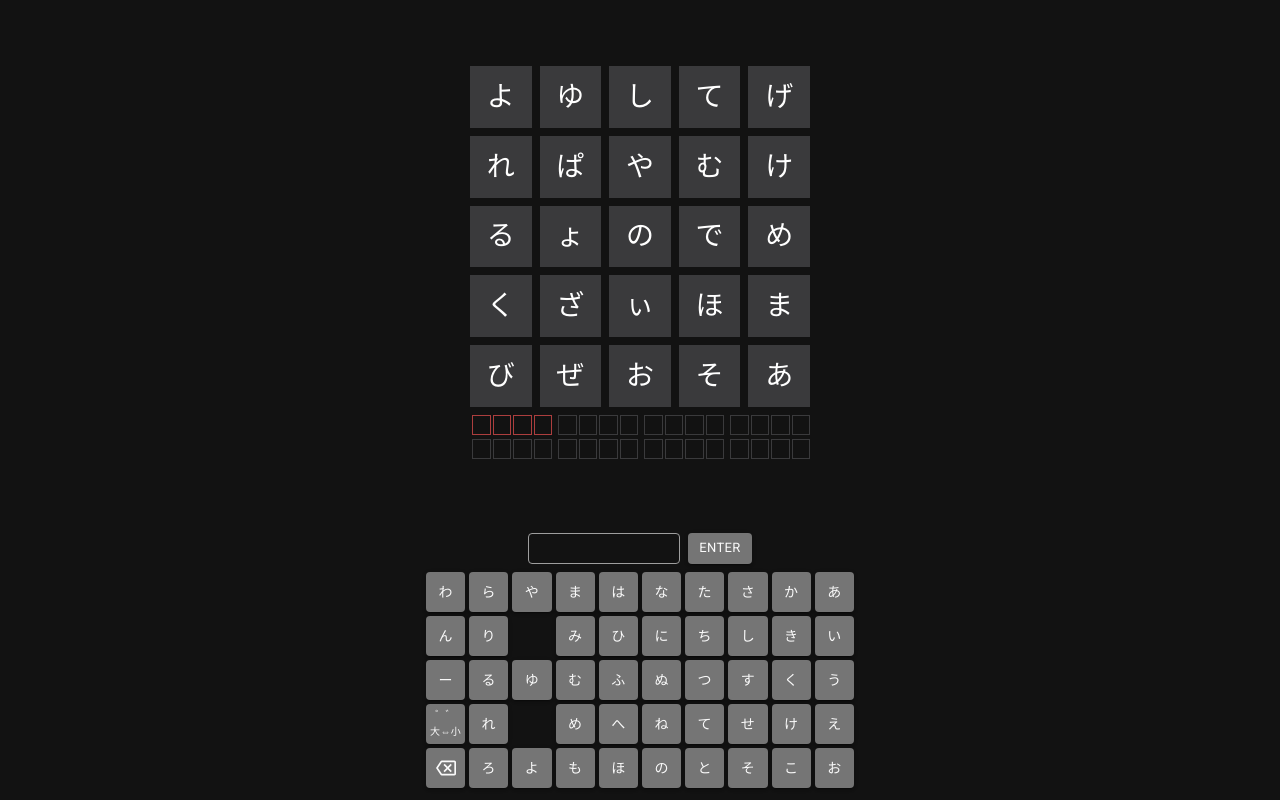
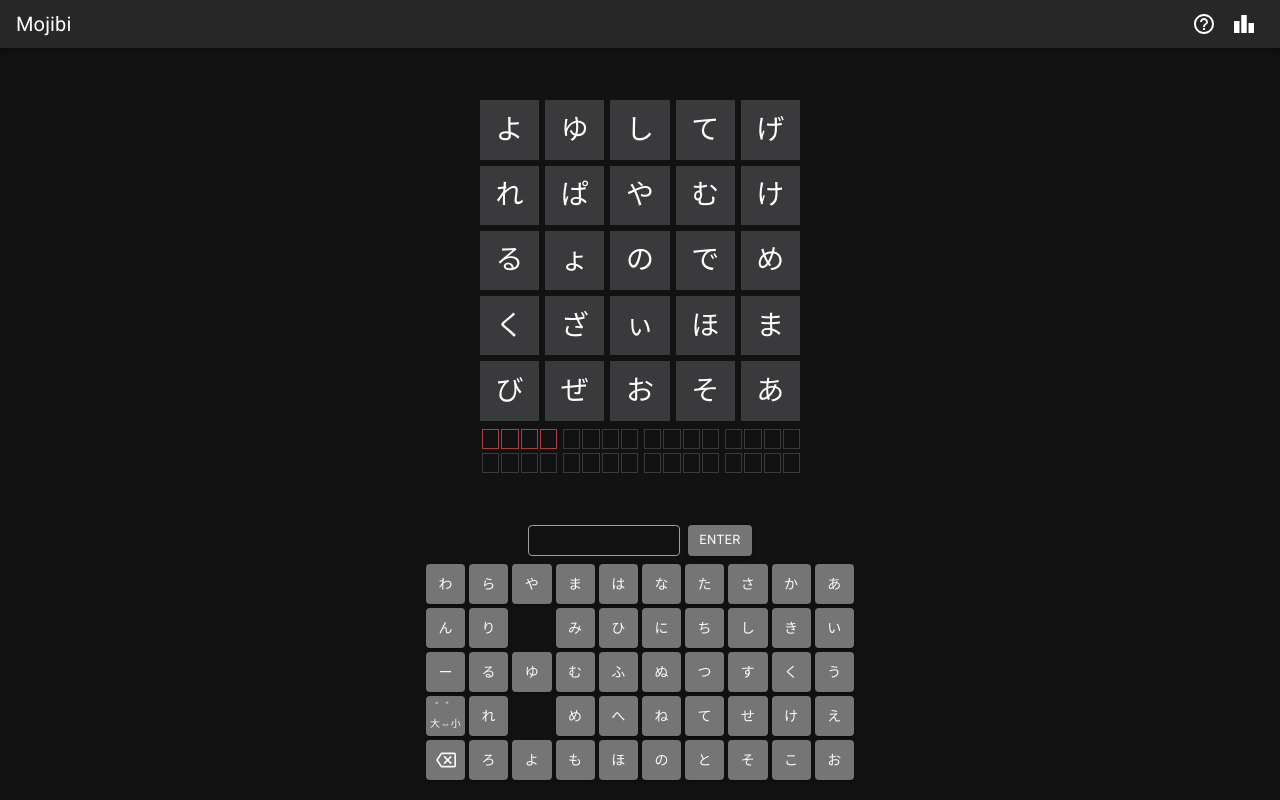
Before and after one commit to n2dev/mojibi, a React (Create React App) app: page / in a window 1280 px wide. Built offline with nearby package versions, Linux system fonts and the light colour scheme.

Commit message:
Add header

```diff
--- a/src/App.tsx
+++ b/src/App.tsx
@@ -2,12 +2,14 @@ import './app.css'
 import CssBaseline from '@mui/material/CssBaseline'
 import { ThemeProvider } from '@mui/material/styles'
 import theme from './theme'
+import Header from './components/header'
 import Game from './components/game'
 
 function App() {
 	return (
 		<ThemeProvider theme={theme}>
 			<CssBaseline />
+			<Header />
 			<Game />
 		</ThemeProvider>
 	)
--- a/src/components/game/BingoGrid.tsx
+++ b/src/components/game/BingoGrid.tsx
@@ -45,15 +45,15 @@ const Bingo = () => {
 	}, [enteredWords])
 
 	return (
-		<Box flexGrow={1} display='flex' justifyContent='center' alignItems='center'>
+		<Box mt={1} flexGrow={1} display='flex' justifyContent='center' alignItems='center'>
 			<Box>
 				{/* <UpperInfo /> */}
 				<Box
-					minWidth={340}
+					minWidth={320}
 					display='grid'
 					gridTemplateColumns='repeat(5, 1fr)'
 					gridTemplateRows='repeat(5, 1fr)'
-					gap={1}
+					gap={0.75}
 				>
 					{bingoLetters.map((letter, index) => {
 						return <Cell letter={letter} index={index} key={letter} />
--- a/src/components/game/index.tsx
+++ b/src/components/game/index.tsx
@@ -18,7 +18,7 @@ const Game = () => {
 	// Prevents the 100vh problem that the viewport is not constant in some mobile browsers
 	const documentHeight = () => {
 		const doc = document.documentElement
-		doc.style.setProperty('--doc-height', `${window.innerHeight}px`)
+		doc.style.setProperty('--doc-height', `calc(${window.innerHeight}px - 56px)`)
 	}
 	window.addEventListener('resize', documentHeight)
 	documentHeight()
--- /dev/null
+++ b/src/components/header/index.tsx
@@ -0,0 +1,33 @@
+import AppBar from '@mui/material/AppBar'
+import Box from '@mui/material/Box'
+import Toolbar from '@mui/material/Toolbar'
+import Typography from '@mui/material/Typography'
+import Button from '@mui/material/Button'
+import IconButton from '@mui/material/IconButton'
+import MenuIcon from '@mui/icons-material/Menu'
+import MenuItem from '@mui/material/MenuItem'
+import Menu from '@mui/material/Menu'
+import HelpOutlineIcon from '@mui/icons-material/HelpOutline'
+import LeaderboardIcon from '@mui/icons-material/Leaderboard'
+
+const Header = () => {
+	return (
+		<AppBar position='static'>
+			<Toolbar sx={{ minHeight: 40, height: 40 }}>
+				<Typography variant='h6' component='div' sx={{ flexGrow: 1 }}>
+					Mojibi
+				</Typography>
+				<Box display='flex'>
+					<IconButton color='inherit'>
+						<HelpOutlineIcon />
+					</IconButton>
+					<IconButton color='inherit'>
+						<LeaderboardIcon />
+					</IconButton>
+				</Box>
+			</Toolbar>
+		</AppBar>
+	)
+}
+
+export default Header
```
